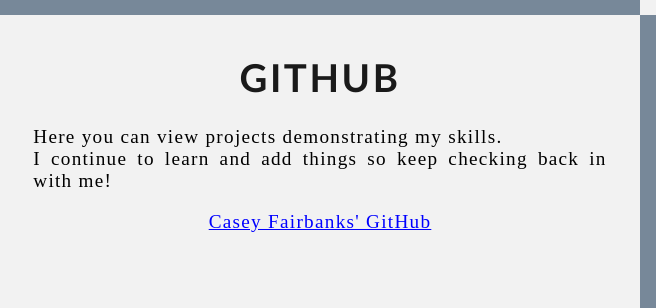
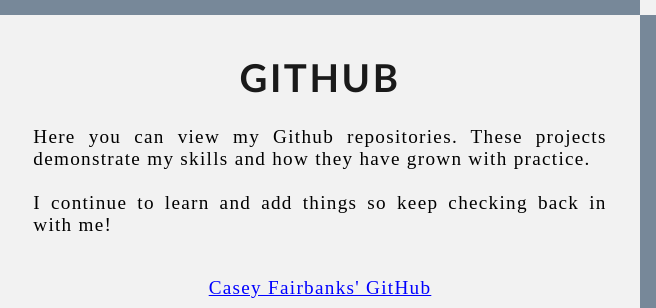
Before and after one commit to Cfairbanx/Portfolio_project, a plain HTML site: page index.html in a window 1280 px wide. Shown: the part 1680-1988 px from the top of the page, 0-656 px from the left. Drawn offline with Linux system fonts and the light colour scheme.

Commit message:
Update index.html

```diff
--- a/index.html
+++ b/index.html
@@ -137,8 +137,10 @@
         <div class="Column_1"> <!-- Left column -->
             <h1>Github</h1>
                 <p>
-					Here you can view projects demonstrating my skills.<br>
+					Here you can view my Github repositories. These projects demonstrate my skills and how they have grown with practice.<br>
+					<br>
                     I continue to learn and add things so keep checking back in with me!
+					<br>
 					<br>
                     <center><a href="https://github.com/Cfairbanx" target="_blank">Casey Fairbanks' GitHub</a></center>
                     <br>
```
